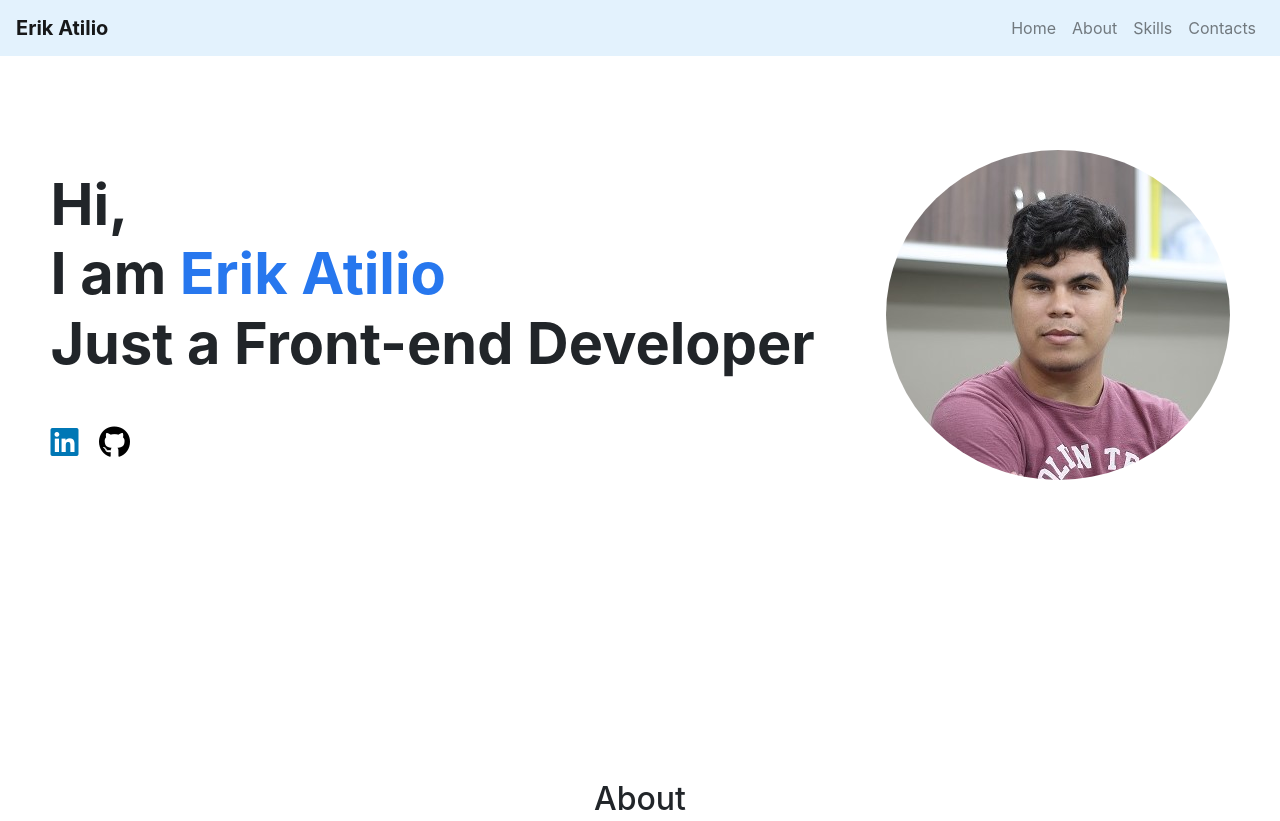
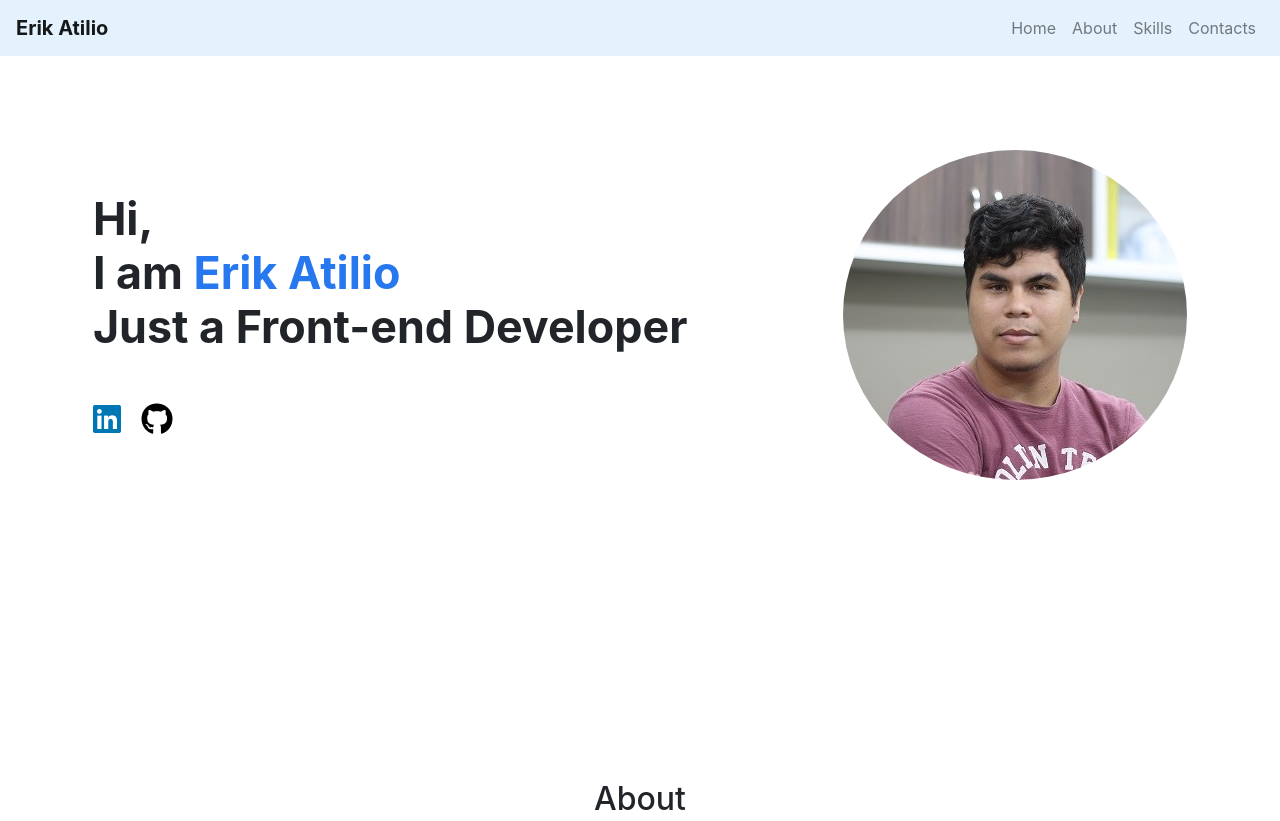
Before and after one commit to erikatilio/portifolio, a plain HTML site: page index.html in a window 1280 px wide. Shown: the top 821 px of the page. Drawn offline with nearby package versions, Linux system fonts and the light colour scheme.

Commit message:
Ajuste Fonste-size h1

```diff
--- a/css/style.css
+++ b/css/style.css
@@ -32,7 +32,7 @@
   max-width: 100%;
 }
 .p1 h1 {
-  font-size: 4.5vw;
+  font-size: 3.5vw;
 }
 .p2 {
   object-fit: fill;
```
